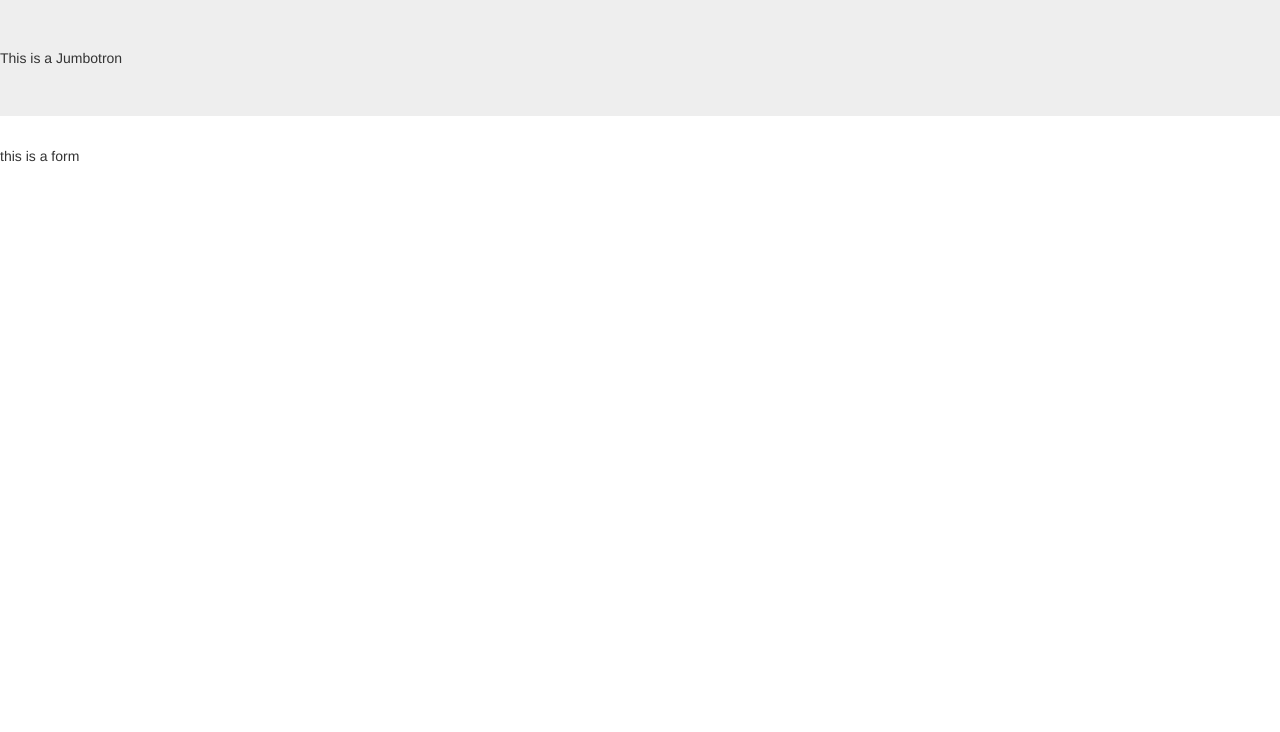
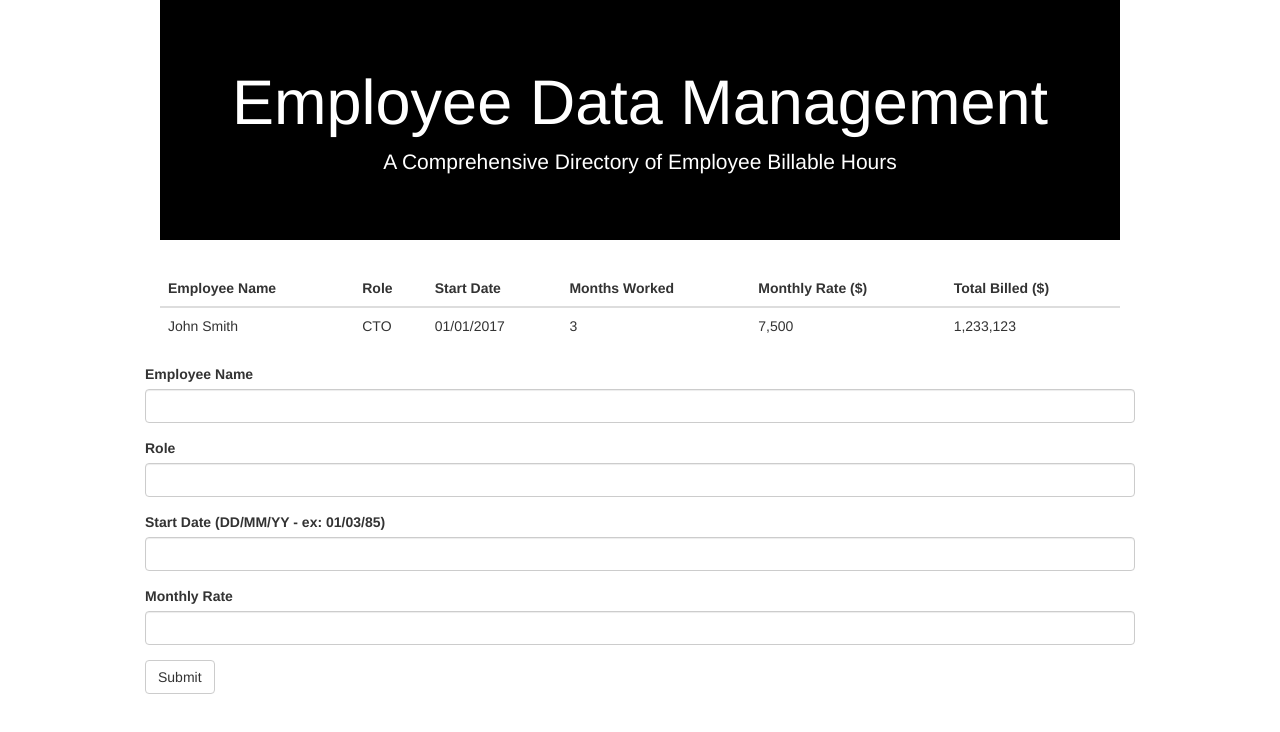
Before and after one commit to FoxMessenger/employee-datamanagement, a plain HTML site: page index.html in a window 1280 px wide. Drawn offline with nearby package versions, Linux system fonts and the light colour scheme.

Commit message:
update.03

```diff
--- a/assets/style.css
+++ b/assets/style.css
@@ -1 +1,10 @@
-div { border:; }
+body {
+		width: 75%;
+		margin: 0 auto;
+}
+
+.jumbotron {
+	color: white;
+	background-color: black;
+	text-align: center;
+}
--- a/index.html
+++ b/index.html
@@ -18,14 +18,66 @@
 
 </head>
 <body>
-	<header class="jumbotron"> This is a Jumbotron</header>
-	<div class="row"></div>
-	<div class="row"></div>
-	<div class="row"></div>
 	<div>
+		<!-- HEADER JUMBOTRON -->
+		<div class="jumbotron">
+			<header ><h1> Employee Data Management</h1></header>
+			<p>A Comprehensive Directory of Employee Billable Hours</p>
+		</div>
+
+		<!-- TABLE INFO SECTION -->
+		<div class="table-responsive">
+			<table class="table">
+				<thead>
+					<tr>
+						<th>Employee Name</th>
+						<th>Role</th>
+						<th>Start Date</th>
+						<th>Months Worked</th>
+						<th>Monthly Rate ($)</th>
+						<th>Total Billed ($)</th>
+					</tr>
+				</thead>
+				<tbody>
+					<tr>
+						<td>John Smith</td>
+						<td>CTO</td>
+						<td>01/01/2017</td>
+						<td>3</td>
+						<td>7,500</td>
+						<td>1,233,123</td>
+					</tr>
+				</tbody>
+			</table>
+		</div>
+
+		<!-- INPUT FORM -->
+		<div class="row">
 			<form>
-			this is a form
+				<div class="form-group">
+					<label for="search term">Employee Name</label>
+					<input type="text" class="form-control" id="employeeName">
+				</div>
+
+				<div class="form-group">
+					<label for="start">Role</label>
+					<input type="text" class="form-control" id="role">
+				</div>
+
+				<div class="form-group">
+					<label for="start">Start Date (DD/MM/YY - ex: 01/03/85)</label>
+					<input type="text" class="form-control" id="startDate">
+				</div>
+
+				<div class="form-group">
+					<label for="end">Monthly Rate</label>
+					<input type="text" class="form-control" id="monthlyRate">
+				</div>
+
+				<button type="search" class="btn btn-default">Submit</button>
+
 			</form>
+		</div>
 	</div>
 
 </body>
```
Lines whose indentation alone changed are shown as unchanged.
